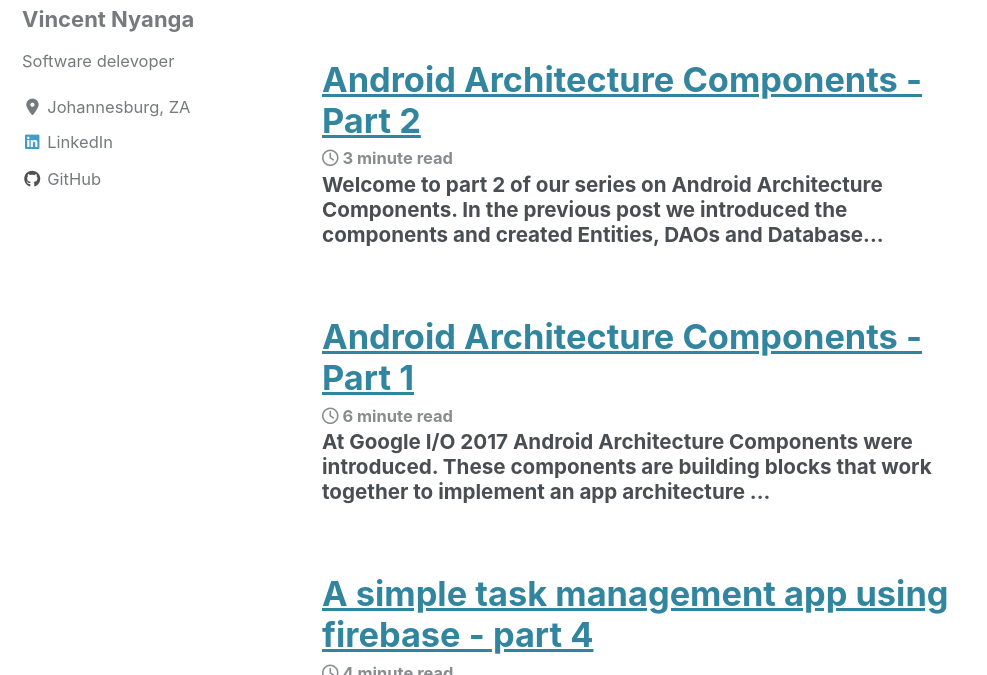
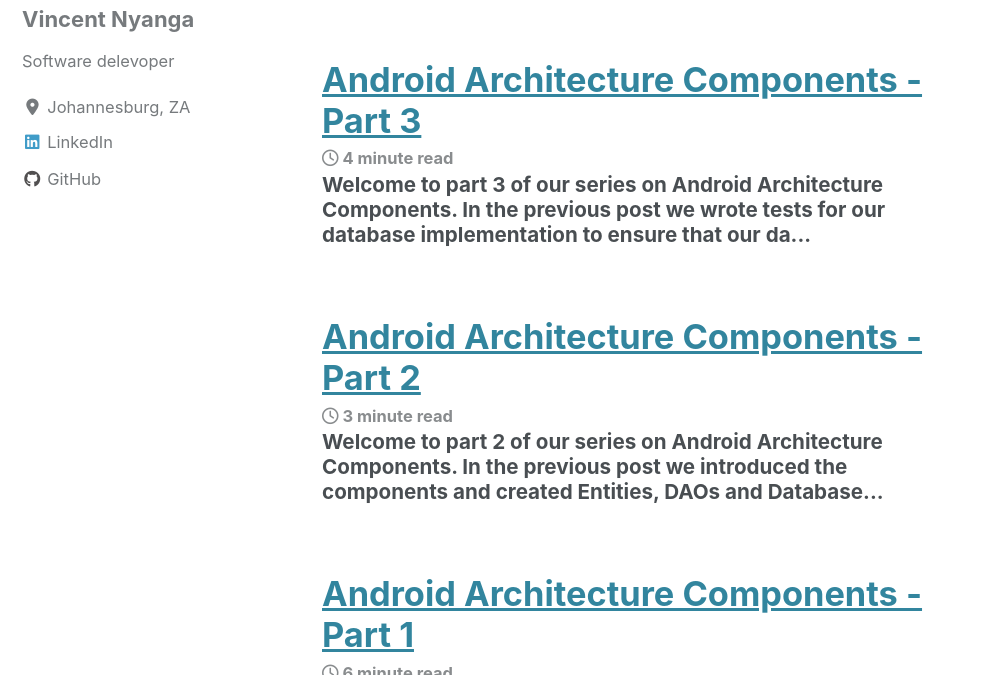
Before and after one commit to vince-nyanga/vince-nyanga.github.io, a Jekyll site: the page built from _pages/posts.md, in a window 1280 px wide and 900 px high, cut to the strip 225-900 px from the top of the window. Shown: the whole strip, without its empty margins (0-987 px from the left). Built offline with Jekyll 4.4.1, drawn with Linux system fonts in a browser that asks for light colours; cached includes are drawn as plain includes; nearby versions of some CDN libraries; some of the changed text lies outside the part shown.

Commit message:
updated post

```diff
--- a/_posts/2017-06-22-android-architecture-components-part-3.md
+++ b/_posts/2017-06-22-android-architecture-components-part-3.md
@@ -1,8 +1,9 @@
 ---
-layout: post
 title: Android Architecture Components - Part 3
-published: true
+date: 2017-06-22
+tags: [Android, Architecture]
 ---
+
 Welcome to part 3 of our series on Android Architecture Components. In the [previous post](https://vince-nyanga.githubio/android-architecture-components-part-2/) we wrote tests for our database implementation to ensure that our database behaved in the manner we expect of it. In this post we are going to create a `ViewModel` and wire up the UI to add `Task`s to our database and list them.
 
 ## Let's get started
```
